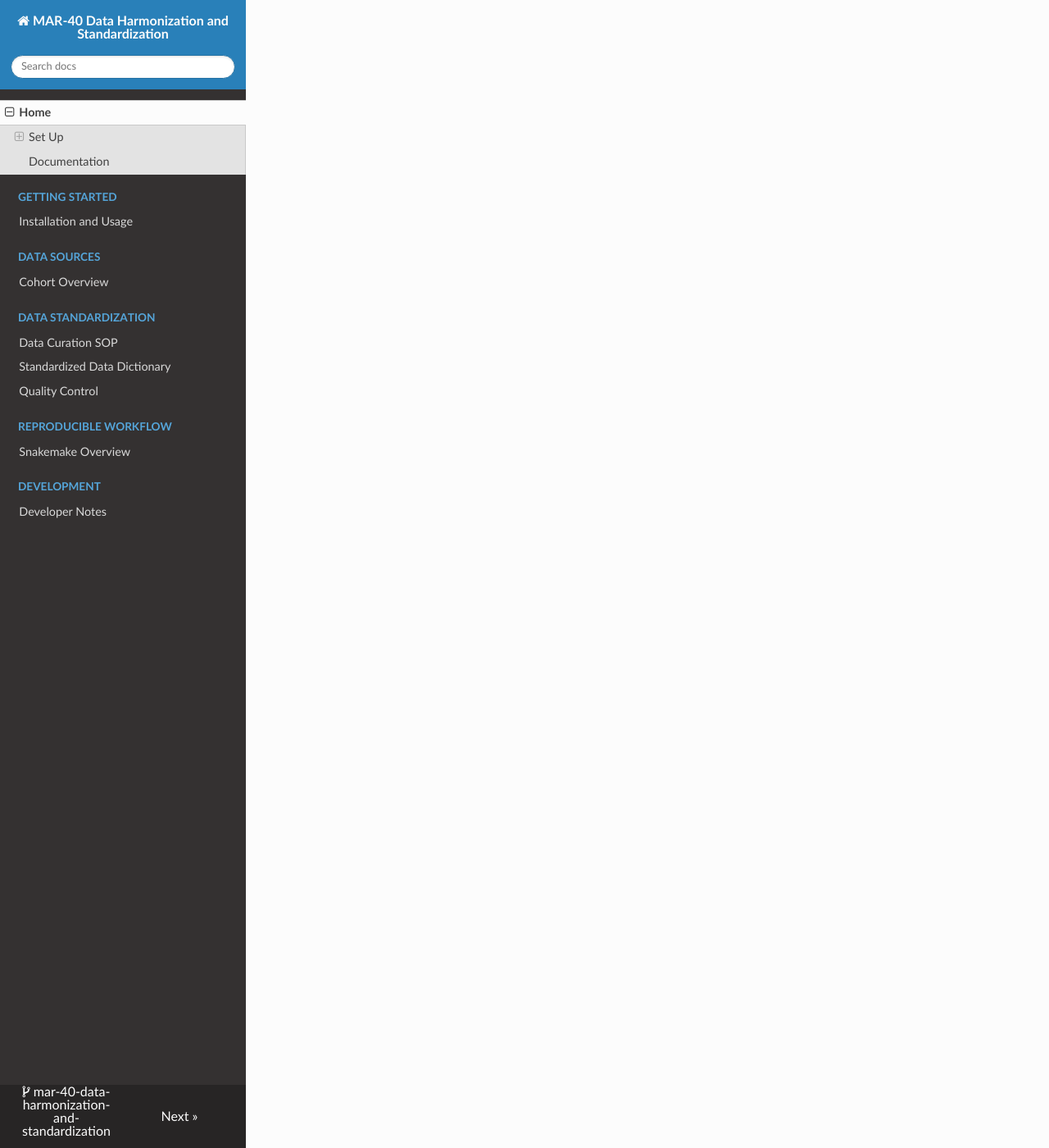
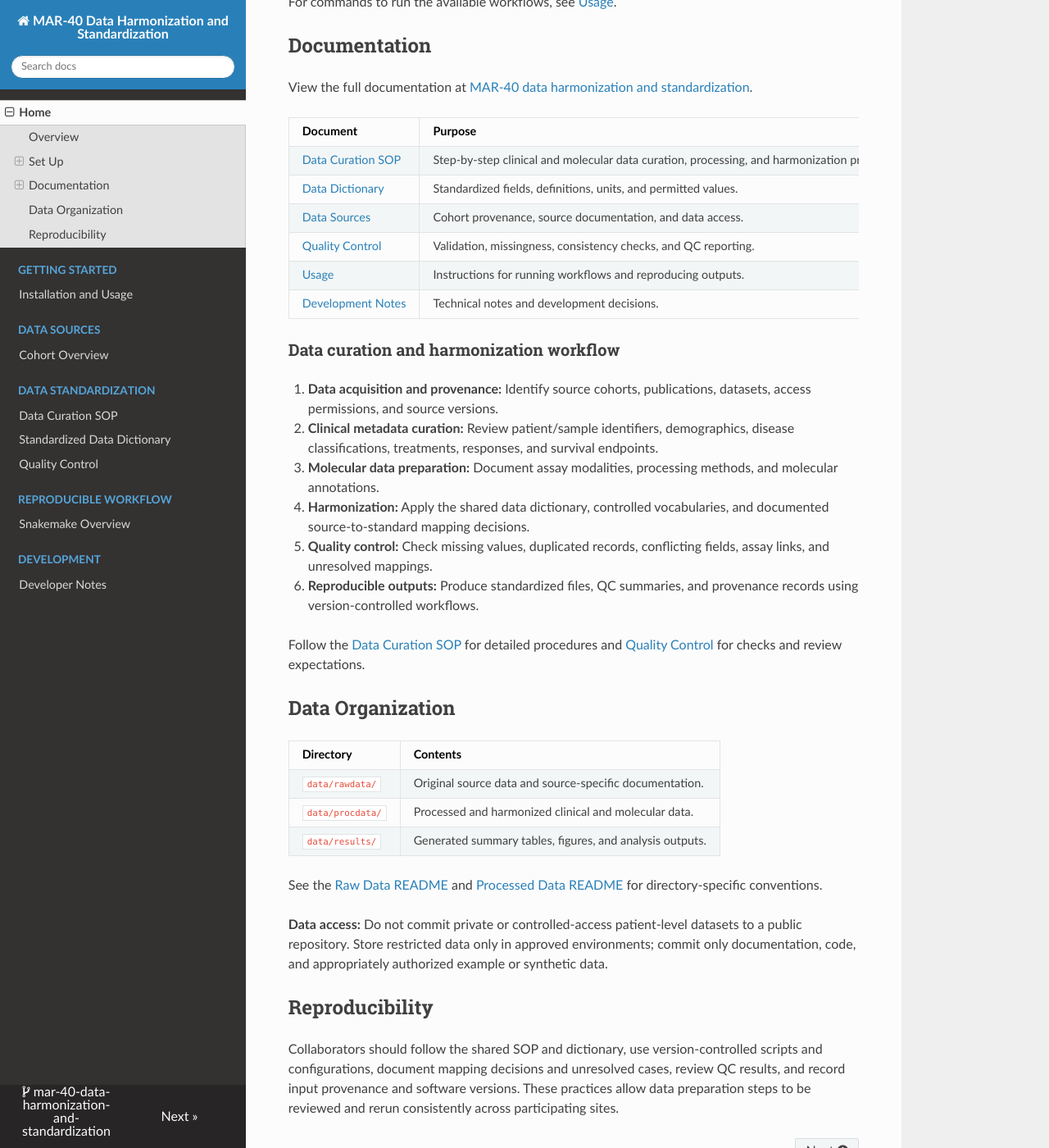
Before and after one commit to bhklab/mar40-data-harmonization, an MkDocs documentation site: the page built from docs/README.md, in a window 1280 px wide and 1400 px high, scrolled down 1468 px. Shown: the whole window at 82% size. Built offline with MkDocs 1.6.1, drawn with Linux system fonts in a browser that asks for light colours; nearby versions of some CDN libraries; some of the changed text lies outside the part shown.

Commit message:
add readme file

````diff
--- a/docs/README.md
+++ b/docs/README.md
@@ -1,12 +1,11 @@
 # MAR-40 data harmonization and standardization
 
-**Authors:** [Farnoosh Abbas Aghababazadeh](https://github.com/RibaA) and [Roc Farriol Duran](https://github.com/rocfd)
+**Authors:** [Farnoosh Abbas Aghababazadeh](https://github.com/RibaA)
+**Contact:** [farnoosh.abbasaghababazadeh@uhn.ca](mailto:farnoosh.abbasaghababazadeh@uhn.ca)
 
-**Contact:** [farnoosh.abbasaghababazadeh@uhn.ca](mailto:farnoosh.abbasaghababazadeh@uhn.ca) and [roc.duran.23@ucl.ac.uk](mailto:roc.duran.23@ucl.ac.uk)
+**Description:** Development of standardized data processing and harmonization procedures, standard operating procedures (SOPs), quality control frameworks, and reproducible Snakemake workflows for clinical and molecular data in the MAR-40 immuno-oncology research program.
 
-**Description:** Development of standardized data processing and harmonization procedures, standard operating procedures (SOPs), quality control frameworks, and reproducible Snakemake workflows.
-
---------------------------------------
+---
 
 [![pixi-badge](https://img.shields.io/endpoint?url=https://raw.githubusercontent.com/prefix-dev/pixi/main/assets/badge/v0.json&style=flat-square)](https://github.com/prefix-dev/pixi)
 [![Ruff](https://img.shields.io/endpoint?url=https://raw.githubusercontent.com/astral-sh/ruff/main/assets/badge/v2.json&style=flat-square)](https://github.com/astral-sh/ruff)
@@ -18,23 +17,81 @@
 ![GitHub contributors](https://img.shields.io/github/contributors/bhklab/mar-40-data-harmonization-and-standardization?style=flat-square)
 ![GitHub release (latest by date)](https://img.shields.io/github/v/release/bhklab/mar-40-data-harmonization-and-standardization?style=flat-square)
 
+## Overview
+
+MAR-40 is a collaborative immuno-oncology research program that integrates heterogeneous clinical and molecular datasets across participating institutions. This repository supports consistent and reproducible data curation, standardization, harmonization, and quality control across collaborating sites.
+
+The project aims to:
+
+- Standardize clinical and molecular metadata using common data dictionaries and controlled vocabularies.
+- Harmonize cohort-specific fields for cancer type, treatment, response, survival outcomes, and molecular assays.
+- Document source-to-standard mappings, provenance, quality-control decisions, and unresolved discrepancies.
+- Support reproducible computational workflows and downstream immuno-oncology biomarker analyses.
+
 ## Set Up
 
 ### Prerequisites
 
-Pixi is required to run this project.
-If you haven't installed it yet, [follow these instructions](https://pixi.sh/latest/)
+[Pixi](https://pixi.sh/latest/) is used to manage the project environment. If it is not yet installed, follow the [Pixi installation instructions](https://pixi.sh/latest/).
 
 ### Installation
 
-1. Clone this repository to your local machine
-2. Navigate to the project directory
-3. Set up the environment using Pixi:
+1. Clone the repository:
 
-```bash
-pixi install
-```
+   ```bash
+   git clone https://github.com/bhklab/mar-40-data-harmonization-and-standardization.git
+   ```
+
+2. Navigate to the repository:
+
+   ```bash
+   cd mar-40-data-harmonization-and-standardization
+   ```
+
+3. Install the project environment:
+
+   ```bash
+   pixi install
+   ```
+
+For commands to run the available workflows, see [Usage](docs/usage.md).
 
 ## Documentation
 
-Click [here](https://bhklab.github.io/mar-40-data-harmonization-and-standardization) to view the full documentation.
+View the full documentation at [MAR-40 data harmonization and standardization](https://bhklab.github.io/mar-40-data-harmonization-and-standardization/).
+
+| Document | Purpose |
+| --- | --- |
+| [Data Curation SOP](docs/data_curation_SOP.md) | Step-by-step clinical and molecular data curation, processing, and harmonization procedures. |
+| [Data Dictionary](docs/data_dictionary.md) | Standardized fields, definitions, units, and permitted values. |
+| [Data Sources](docs/data_sources.md) | Cohort provenance, source documentation, and data access. |
+| [Quality Control](docs/quality_control.md) | Validation, missingness, consistency checks, and QC reporting. |
+| [Usage](docs/usage.md) | Instructions for running workflows and reproducing outputs. |
+| [Development Notes](docs/devnotes.md) | Technical notes and development decisions. |
+
+### Data curation and harmonization workflow
+
+1. **Data acquisition and provenance:** Identify source cohorts, publications, datasets, access permissions, and source versions.
+2. **Clinical metadata curation:** Review patient/sample identifiers, demographics, disease classifications, treatments, responses, and survival endpoints.
+3. **Molecular data preparation:** Document assay modalities, processing methods, and molecular annotations.
+4. **Harmonization:** Apply the shared data dictionary, controlled vocabularies, and documented source-to-standard mapping decisions.
+5. **Quality control:** Check missing values, duplicated records, conflicting fields, assay links, and unresolved mappings.
+6. **Reproducible outputs:** Produce standardized files, QC summaries, and provenance records using version-controlled workflows.
+
+Follow the [Data Curation SOP](docs/data_curation_SOP.md) for detailed procedures and [Quality Control](docs/quality_control.md) for checks and review expectations.
+
+## Data Organization
+
+| Directory | Contents |
+| --- | --- |
+| `data/rawdata/` | Original source data and source-specific documentation. |
+| `data/procdata/` | Processed and harmonized clinical and molecular data. |
+| `data/results/` | Generated summary tables, figures, and analysis outputs. |
+
+See the [Raw Data README](data/rawdata/README.md) and [Processed Data README](data/procdata/README.md) for directory-specific conventions.
+
+**Data access:** Do not commit private or controlled-access patient-level datasets to a public repository. Store restricted data only in approved environments; commit only documentation, code, and appropriately authorized example or synthetic data.
+
+## Reproducibility
+
+Collaborators should follow the shared SOP and dictionary, use version-controlled scripts and configurations, document mapping decisions and unresolved cases, review QC results, and record input provenance and software versions. These practices allow data preparation steps to be reviewed and rerun consistently across participating sites.
````
